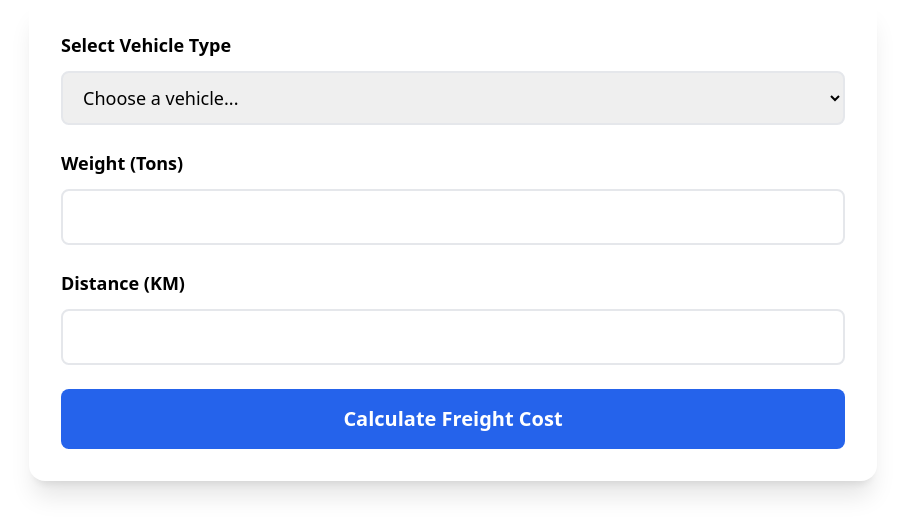
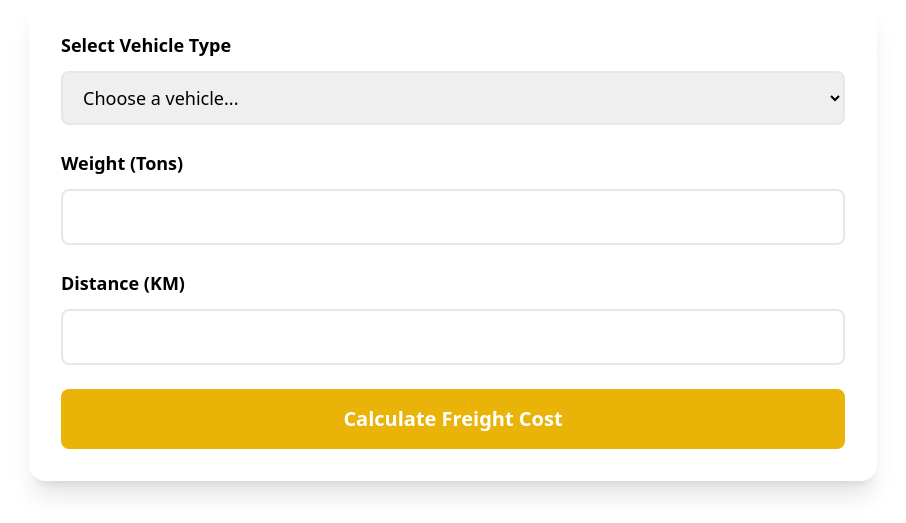
Before and after one commit to shubhamnseindia-bit/Agnira, a Flask app: page /freight-calculator in a window 1280 px wide. Shown: the part 277-800 px from the top of the page, without its empty margins (187-1093 px from the left). Run offline with Flask 3, Linux system fonts and the light colour scheme; some libraries are stand-ins or nearby versions.

Commit message:
Update freightcalculator.html

```diff
--- a/AGNIRA web/templates/freightcalculator.html
+++ b/AGNIRA web/templates/freightcalculator.html
@@ -82,7 +82,7 @@
         </div>
 
         <button id="calculateBtn" type="submit"
-          class="w-full bg-blue-600 hover:bg-blue-700 text-white font-bold text-xl py-4 rounded-lg">
+          class="w-full bg-yellow-500 hover:bg-yellow-600 text-white font-bold text-xl py-4 rounded-lg">
           Calculate Freight Cost
         </button>
 
```
